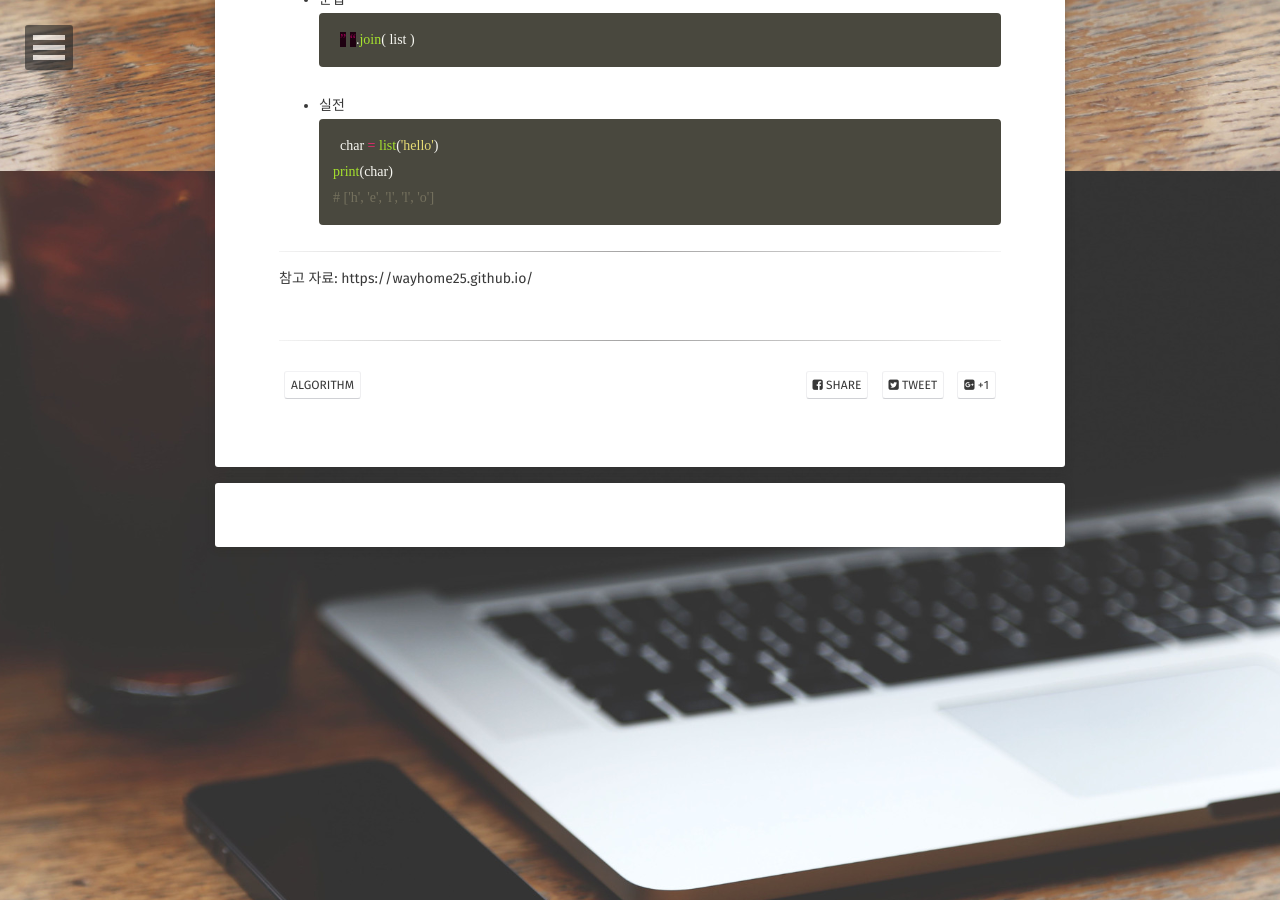
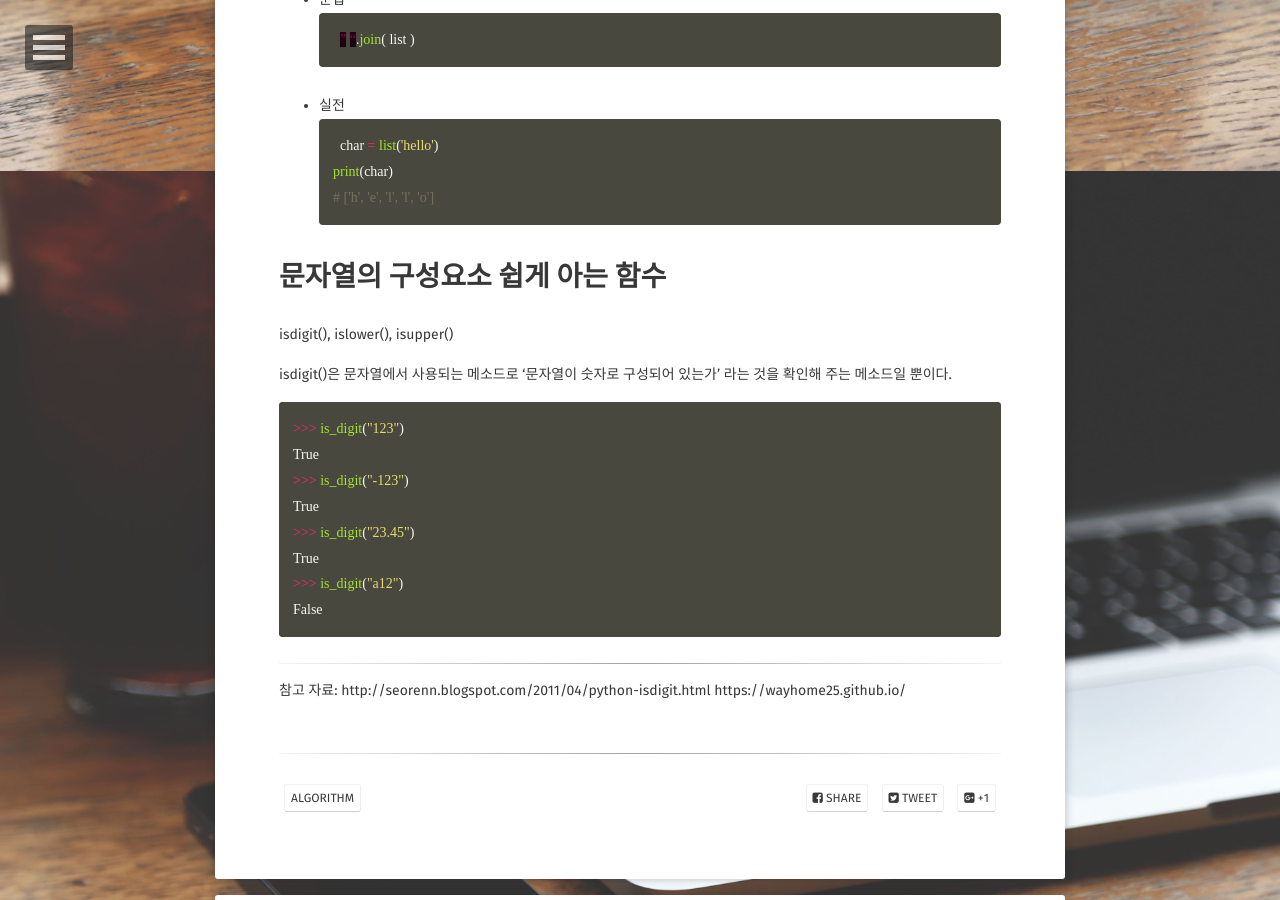
Before and after one commit to JoosJuliet/joosjuliet.github.io, a Jekyll site: the page built from _posts/2018-08-02-confusing_prblem_when_i_solved_algorithm_with_python.md, in a window 1280 px wide and 900 px high, scrolled down 7929 px. Built offline with Jekyll 4.4.1, drawn with Linux system fonts in a browser that asks for light colours; some web fonts are replaced.

Commit message:
파이선 꿀팁에 isdigit(), islower(),isupper() 메소추가

````diff
--- a/_posts/2018-08-02-confusing_prblem_when_i_solved_algorithm_with_python.md
+++ b/_posts/2018-08-02-confusing_prblem_when_i_solved_algorithm_with_python.md
@@ -321,9 +321,26 @@ print(char)
 # ['h', 'e', 'l', 'l', 'o']
 ```
 
+# 문자열의 구성요소 쉽게 아는 함수
 
+isdigit(), islower(), isupper()
+
+isdigit()은 문자열에서 사용되는 메소드로 '문자열이 숫자로 구성되어 있는가' 라는 것을 확인해 주는 메소드일 뿐이다.
+
+
+``` python
+>>> is_digit("123")
+True
+>>> is_digit("-123")
+True
+>>> is_digit("23.45")
+True
+>>> is_digit("a12")
+False
+```
 
 
 -------
 참고 자료:
+http://seorenn.blogspot.com/2011/04/python-isdigit.html
 https://wayhome25.github.io/
````
